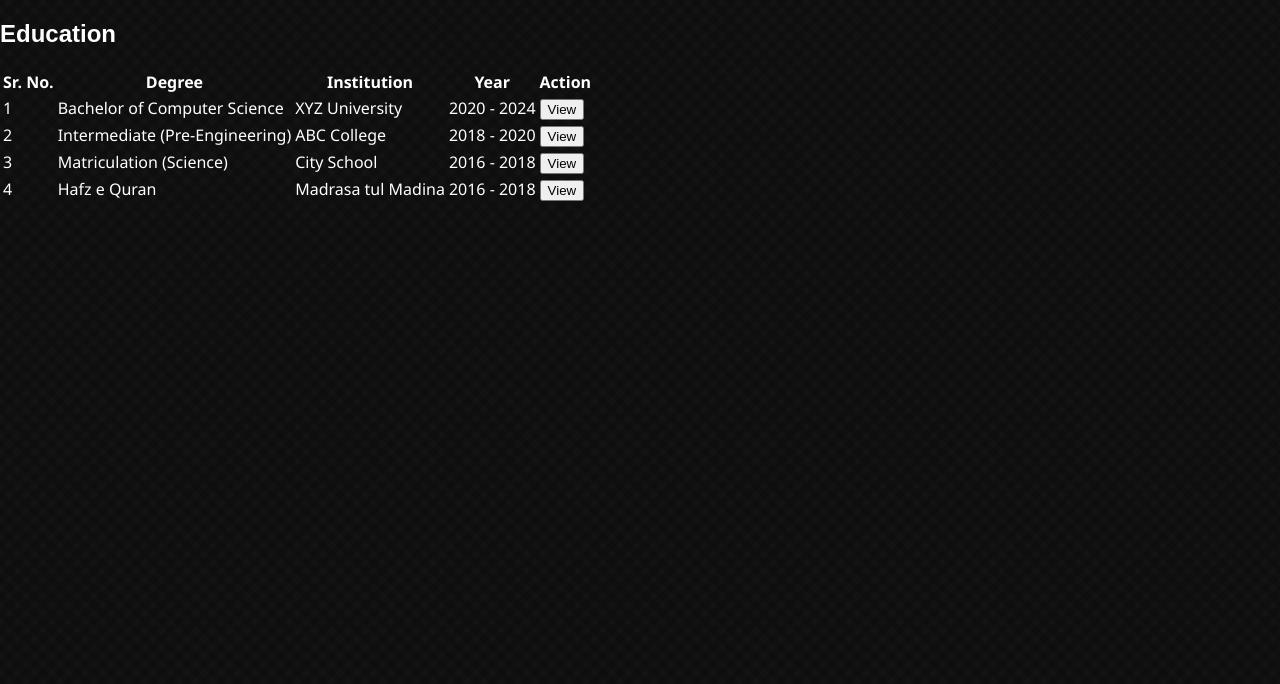
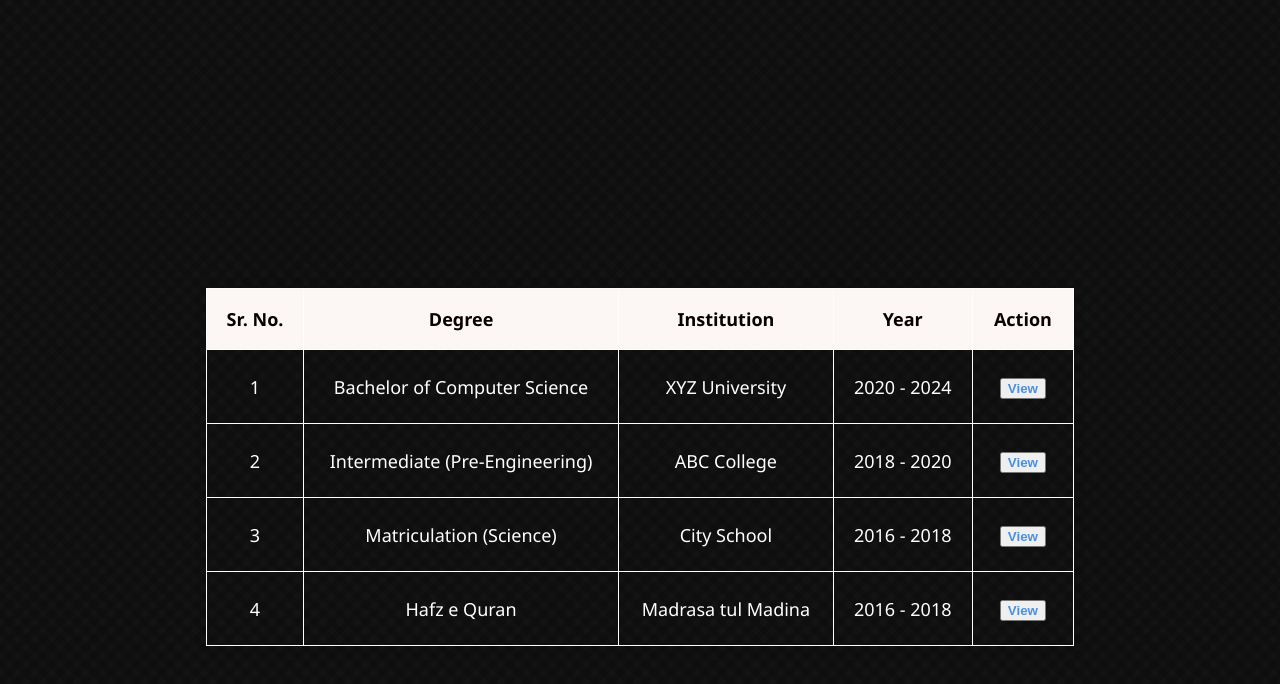
Before and after one commit to sidi-125/file-4, a React (Create React App) app: page /Education in a window 1280 px wide. Shown: the top 684 px of the page. Built offline with nearby package versions, Linux system fonts and the light colour scheme.

Commit message:
Applied stash@{0} for Education page changes

```diff
--- a/src/App.js
+++ b/src/App.js
@@ -5,9 +5,10 @@ import About from './Pages/About';
 import Contact from './Pages/Contact';
 import Skills from './Pages/Skills';
 import Projects from './Pages/Projects';
-import './App.css';
 import Certifications from './Pages/Certifications';
 import Education from './Pages/Education';
+import './App.css';
+
 
 
 function App() {
--- a/src/Pages/Certifications/index.jsx
+++ b/src/Pages/Certifications/index.jsx
@@ -0,0 +1,58 @@
+import React, { useState } from 'react';
+import '../Certifications/Certifications.css';
+
+const certifications = [
+  {
+    title: 'Web Development Certificate',
+    issuer: 'FreeCodeCamp',
+    date: 'March 2024',
+    image: 'https://via.placeholder.com/600x400?text=Web+Development+Certificate'
+  },
+  {
+    title: 'JavaScript Mastery',
+    issuer: 'Coursera',
+    date: 'January 2024',
+    image: 'https://via.placeholder.com/600x400?text=JavaScript+Mastery+Certificate'
+  },
+  {
+    title: 'React Basics',
+    issuer: 'Udemy',
+    date: 'February 2024',
+    image: 'https://via.placeholder.com/600x400?text=React+Basics+Certificate'
+  }
+];
+
+function CertificationSection() {
+  const [selectedCert, setSelectedCert] = useState(null);
+
+  return (
+    <section className="certification-section">
+      <h2 className="cert-heading">My Certifications</h2>
+      <div className="cert-grid">
+        {certifications.map((cert, index) => (
+          <div className="cert-card" key={index}>
+            <h3>{cert.title}</h3>
+            <p><strong>Issuer:</strong> {cert.issuer}</p>
+            <p><strong>Date:</strong> {cert.date}</p>
+            <button className="cert-view-btn" onClick={() => setSelectedCert(cert)}>
+              View Certificate
+            </button>
+          </div>
+        ))}
+      </div>
+
+      {/* Modal */}
+      {selectedCert && (
+        <div className="cert-modal-overlay" onClick={() => setSelectedCert(null)}>
+          <div className="cert-modal-content" onClick={e => e.stopPropagation()}>
+            <span className="close-btn" onClick={() => setSelectedCert(null)}>&times;</span>
+            <h2>{selectedCert.title}</h2>
+            <img src={selectedCert.image} alt="Certificate" className="cert-modal-image" />
+          </div>
+        </div>
+      )}
+    </section>
+  );
+}
+
+export default CertificationSection;
--- a/src/Pages/Education/Education.css
+++ b/src/Pages/Education/Education.css
@@ -0,0 +1,150 @@
+.education-section {
+    padding: 100px 20px; /* Increased top and bottom padding */
+    text-align: center;
+    min-height: 90vh; /* Increased minimum height */
+    opacity: 0;
+    animation: fadeIn 2s ease-out forwards;
+  }
+
+  .education-title {
+    font-size: 80px;
+    font-weight: 10%;
+    margin-bottom: 30px;
+    color: hsl(210, 50%, 95%);
+    opacity: 0;
+    transform: translateY(-50px);
+    transition: opacity 5s, transform 5s; /* Slow down the speed */
+  }
+
+  .education-title.visible {
+    opacity: 1;
+    transform: translateY(0);
+  }
+
+  /* Remove cursor pointer and highlight effect */
+  .education-table tr:hover {
+    background-color: inherit; /* Remove hover highlight */
+    transform: inherit; /* Remove scale effect */
+    cursor: default; /* Remove pointer cursor */
+  }
+
+
+
+  .education-table {
+    width: 70%; /* Reduced table width */
+    margin: 0 auto;
+    border-collapse: collapse;
+    box-shadow: 0 0 12px rgba(0, 0, 0, 0.1);
+    animation: slideUp 2s ease-out 0.5s forwards;
+  }
+
+  @keyframes slideUp {
+    0% {
+      transform: translateY(20px);
+      opacity: 0;
+    }
+    100% {
+      transform: translateY(0);
+      opacity: 1;
+    }
+  }
+
+  .education-table tr {
+    opacity: 0;
+    animation: fadeInRow 1.5s ease-out forwards;
+    animation-delay: calc(0.2s * var(--row-index));
+  }
+
+  @keyframes fadeInRow {
+    0% { opacity: 0; }
+    100% { opacity: 1; }
+  }
+
+  .education-table th,
+  .education-table td {
+    border: 1px solid hsl(24, 100%, 99%);
+    padding: 24px 16px; /* Increased vertical padding for height */
+    font-size: 18px;
+    text-align: center;
+    transition: all 0.3s ease;
+  }
+
+  .education-table th {
+    background-color: hwb(20 96% 1%);
+    color: #0a0000;
+    padding: 18px;
+  }
+
+  .education-table th:first-child,
+  .education-table td:first-child {
+    width: 60px;
+  }
+
+  .education-table tr:hover {
+    background-color: #6fb4ec;
+    cursor: pointer;
+    transform: scale(1.005);
+  }
+
+  .view-link {
+    color: #4A90E2;
+    text-decoration: none;
+    font-weight: bold;
+    transition: color 0.3s ease;
+  }
+
+  .view-link:hover {
+    color: #f13c05;
+    text-decoration: underline;
+  }
+
+  /* Modal Styles */
+  .modal-overlay {
+    position: fixed;
+    top: 0;
+    left: 0;
+    right: 0;
+    bottom: 0;
+    background-color: rgba(0, 0, 0, 0.5);
+    display: flex;
+    justify-content: center;
+    align-items: center;
+    z-index: 1000;
+    animation: fadeInOverlay 0.5s ease-out forwards;
+  }
+
+  @keyframes fadeInOverlay {
+    0% { opacity: 0; }
+    100% { opacity: 1; }
+  }
+
+  .modal-content {
+    background-color: #050101;
+    padding: 20px;
+    border-radius: 10px;
+    width: 450px;
+    max-width: 90%;
+    box-shadow: 0 4px 10px rgba(0, 0, 0, 0.2);
+    animation: scaleUp 0.3s ease-out forwards;
+  }
+
+  @keyframes scaleUp {
+    0% { transform: scale(0.8); }
+    100% { transform: scale(1); }
+  }
+
+  .close-btn {
+    position: absolute;
+    top: 10px;
+    right: 10px;
+    font-size: 30px;
+    cursor: pointer;
+  }
+
+  h2 {
+    margin-bottom: 20px;
+  }
+
+  p {
+    margin: 10px 0;
+  }
```
